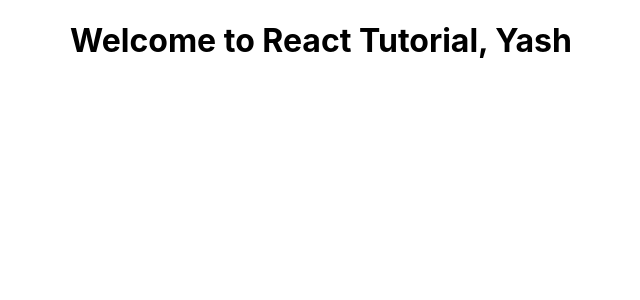
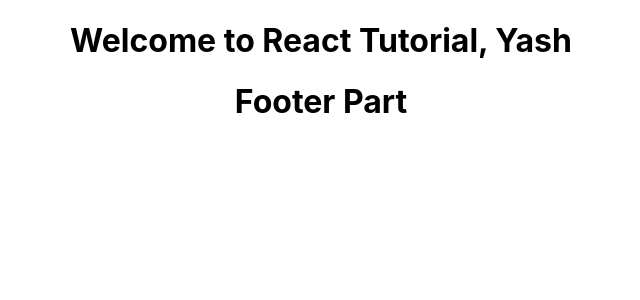
Before and after one commit to Yashjaxx/WsCubeTech-React, a React (Create React App) app: page / in a window 1280 px wide. Shown: the top 300 px of the page, without its empty margins (319-959 px from the left). Built offline with nearby package versions, Linux system fonts and the light colour scheme.

Commit message:
new changes

```diff
--- a/src/App.js
+++ b/src/App.js
@@ -1,6 +1,7 @@
 import logo from './logo.svg';
 import './App.css';
 import Header from './Header';
+import Footer from './Footer';
 
 function App() {
   let a="Yash";
@@ -9,6 +10,7 @@
     <div className="App">
 
       <Header/>
+      <Footer/>
 
     </div>
   );
--- /dev/null
+++ b/src/Footer.js
@@ -0,0 +1,7 @@
+import React from 'react'
+
+export default function Footer() {
+  return (
+    <h1>Footer Part</h1>
+  )
+}
```
